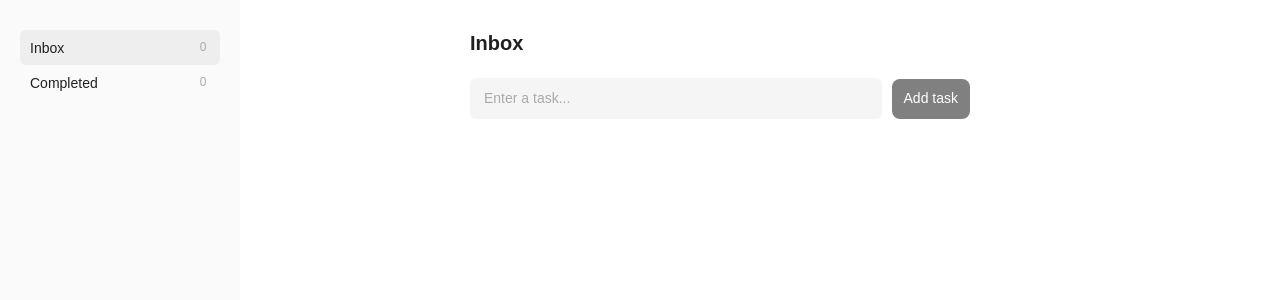
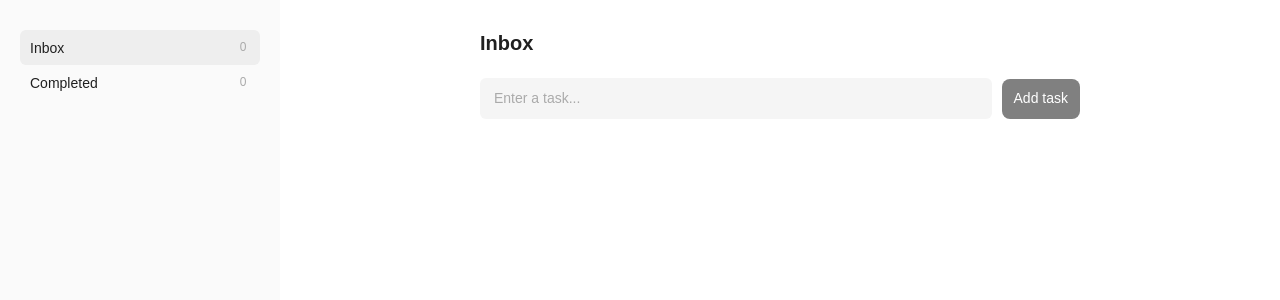
Before and after one commit to SirKaelan/Todo, a React (Create React App) app: page / in a window 1280 px wide. Shown: the top 300 px of the page. Built offline with nearby package versions, Linux system fonts and the light colour scheme.

Commit message:
Finish Tasks page refactor

```diff
--- a/src/App.tsx
+++ b/src/App.tsx
@@ -2,14 +2,14 @@ import React from "react";
 import "./App.css";
 import { TaskProvider } from "features/tasks";
 
-import { Home } from "./pages";
+import { Tasks } from "./pages";
 
 const App = (): JSX.Element => {
   return (
     // Might need to change how i grab this class
     <div className="container">
       <TaskProvider>
-        <Home />
+        <Tasks />
       </TaskProvider>
     </div>
   );
--- a/src/features/tasks/task-navigation/task-navigation.module.scss
+++ b/src/features/tasks/task-navigation/task-navigation.module.scss
@@ -1,18 +1,14 @@
 @import "sass-partials/variables";
 
 .nav {
-  // flex: 0 1 $tasks-navigation-width;
-  // grid-column-start: 1;
-  // grid-column-end: 3;
-  // max-width: 30rem;
-  min-width: 24rem;
+  min-width: 28rem;
   padding: 3rem 2rem;
   background-color: $tasks-nav-background-color;
   height: 100%;
-  width: 100%;
 
-  @media screen and (max-width: 960px) {
-    display: none;
+  &_container {
+    position: sticky;
+    top: 3rem; // The same amount as nav top and bottom padding (make into var)
   }
 
   &__button {
--- a/src/features/tasks/task-navigation/task-navigation.tsx
+++ b/src/features/tasks/task-navigation/task-navigation.tsx
@@ -40,7 +40,7 @@ export const TaskNavigation = (): JSX.Element => {
 
   return (
     <aside className={styles["nav"]}>
-      <nav>
+      <nav className={styles.nav_container}>
         <ul>{renderedNavBtns}</ul>
       </nav>
     </aside>
--- a/src/pages/index.ts
+++ b/src/pages/index.ts
@@ -1,2 +1,2 @@
-export { Home } from "./tasks/home";
+export { Tasks } from "./tasks/tasks";
 export { PageDataProvider, useSetTaskId } from "./page-context";
--- a/src/pages/tasks/home.tsx
+++ /dev/null
@@ -1,29 +0,0 @@
-import React from "react";
-import styles from "./tasks.module.scss";
-import { Route, Routes } from "react-router-dom";
-
-import { TaskNavigation } from "features/tasks";
-import { Inbox } from "features/tasks";
-import { Completed } from "features/tasks";
-import { Grid } from "features/ui";
-
-export const Home = (): JSX.Element => {
-  return (
-    // One time use for fun
-    <Grid container>
-      <Grid item md={2} lg={1}>
-        <TaskNavigation />
-      </Grid>
-      <Grid item xs={12} sm={12} md={9} lg={9}>
-        <article className={styles.tasks__manager}>
-          <div className={styles.tasks__manager__container}>
-            <Routes>
-              <Route index element={<Inbox />} />
-              <Route path="completed" element={<Completed />} />
-            </Routes>
-          </div>
-        </article>
-      </Grid>
-    </Grid>
-  );
-};
--- a/src/pages/tasks/tasks.module.scss
+++ b/src/pages/tasks/tasks.module.scss
@@ -1,31 +1,36 @@
 @import "sass-partials/variables";
 
-// Tasks page container
 .tasks {
-  // display: flex;
   display: grid;
   grid-template-columns: repeat(12, 1fr);
   grid-template-rows: 1fr;
-  // height: 100%;
 
-  // Tasks page container/manager
-  &__manager {
+  height: 100%;
+
+  &_navigation {
+    grid-column: span 1;
+
+    // TODO: Create a mixin for this
+    @media screen and (max-width: 960px) {
+      display: none;
+    }
+  }
+
+  &_wrapper {
+    grid-column: span 11;
+
     display: flex;
     justify-content: center;
-    // align-items: center;
-    // flex-direction: column;
-    min-width: 26rem;
-    padding: 2.8rem;
-    // width: 100%;
-    // grid-column-start: 5;
-    // grid-column-end: 11;
-    &__container {
-      // flex: 0 1 $tasks-manager-width;
-      flex: 0 1 50rem;
 
-      @media screen and (max-width: 960px) {
-        flex: 1;
-      }
+    padding: $tasks-wrapper-padding;
+
+    // TODO: Create a mixin for this
+    @media screen and (max-width: 960px) {
+      grid-column: span 12;
     }
   }
+
+  &_manager {
+    flex: 0 1 $tasks-manager-width;
+  }
 }
--- /dev/null
+++ b/src/pages/tasks/tasks.tsx
@@ -0,0 +1,23 @@
+import React from "react";
+import styles from "./tasks.module.scss";
+import { Route, Routes } from "react-router-dom";
+
+import { TaskNavigation, Inbox, Completed } from "features/tasks";
+
+export const Tasks = (): JSX.Element => {
+  return (
+    <main className={styles.tasks}>
+      <nav className={styles.tasks_navigation}>
+        <TaskNavigation />
+      </nav>
+      <section className={styles.tasks_wrapper}>
+        <article className={styles.tasks_manager}>
+          <Routes>
+            <Route index element={<Inbox />} />
+            <Route path="completed" element={<Completed />} />
+          </Routes>
+        </article>
+      </section>
+    </main>
+  );
+};
--- a/src/sass-partials/_variables.scss
+++ b/src/sass-partials/_variables.scss
@@ -16,7 +16,8 @@ $tasks-nav-number-font-size: $default-font-size - 0.2;
 $tasks-nav-number-color: rgb(170, 170, 170);
 $tasks-header-margin: 2rem;
 
-$tasks-manager-width: 90rem;
+$tasks-manager-width: 60rem;
+$tasks-wrapper-padding: 2.8rem;
 $task-input-padding: 1rem 1.4rem;
 $task-input-bg-color: rgb(245, 245, 245);
 $task-input-placeholder-color: rgb(170, 170, 170);
```
Also changed, not shown: 1 other file (tests, documents, lock files or other folders).
